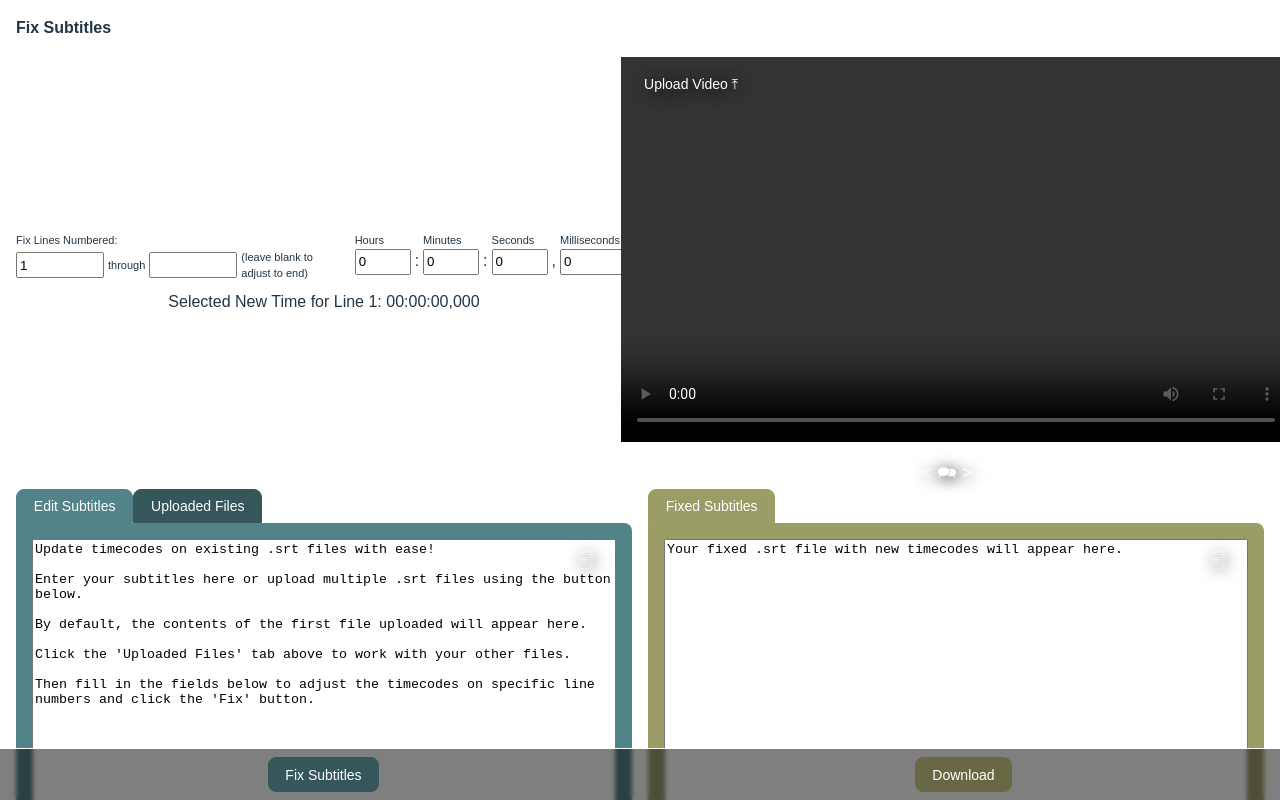
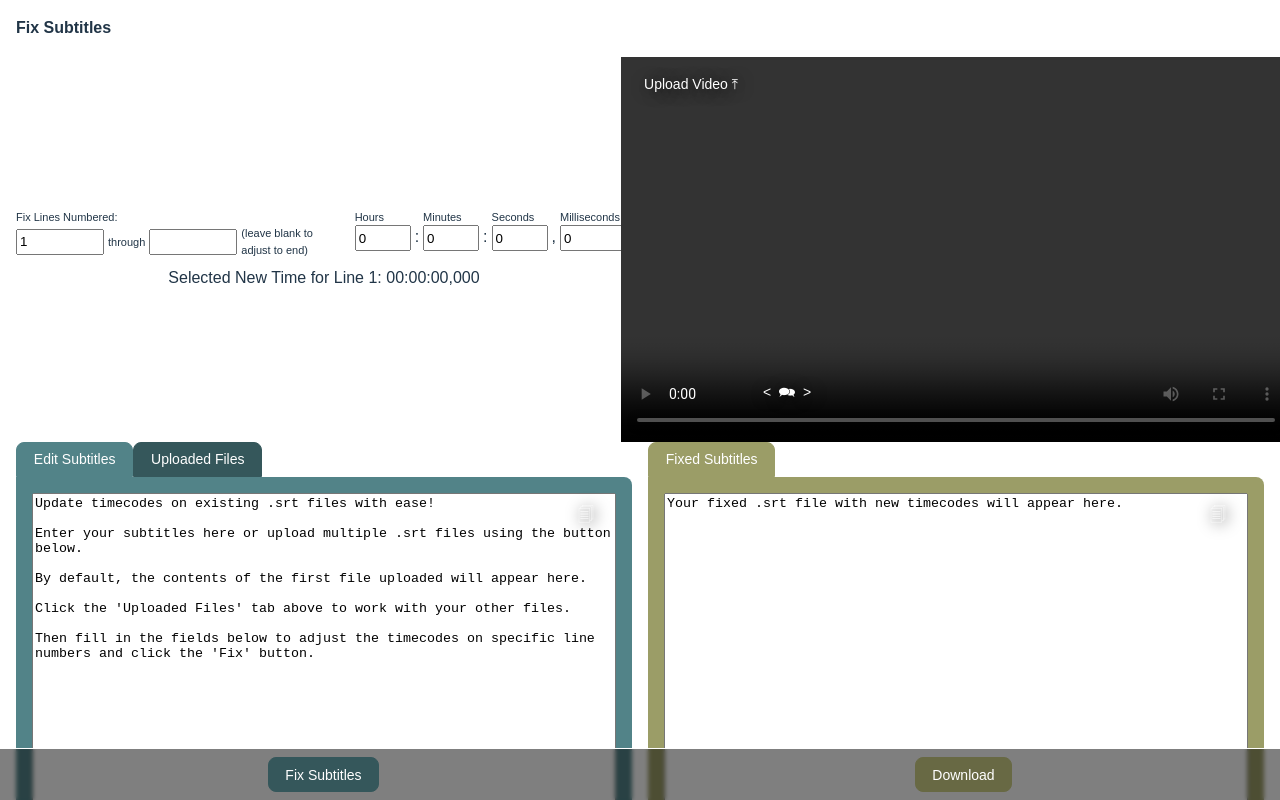
Before and after one commit to mrnolanhenry/srt-client, a React (Vite) app: page / in a window 1280 px wide. Shown: the top 800 px of the page. Built offline with nearby package versions, Linux system fonts and the light colour scheme.

Commit message:
video control buttons hovering over player

```diff
--- a/src/components/VideoControlButton/VideoControlButton.css
+++ b/src/components/VideoControlButton/VideoControlButton.css
@@ -37,6 +37,7 @@
     align-items: center;
     flex-direction: column;
     justify-content: center;
+    cursor: default;
 }
 
 .video-control-character {
--- a/src/components/VideoUploadAndPlayer/VideoUploadAndPlayer.css
+++ b/src/components/VideoUploadAndPlayer/VideoUploadAndPlayer.css
@@ -4,9 +4,6 @@
 
 .video-upload-button {
     position: absolute;
-    /* position: fixed; */
-    margin: 0 480px 320px 0px;
-    /* float: left; */
     z-index: 999;
     cursor: pointer;
     transition: .3s;
@@ -19,6 +16,19 @@
     margin: 0 530px 330px 0px;
 }
 
+#videoControlsRow {
+    position: absolute;
+    margin: 270px 320px 0px 0px;
+    z-index: 999;
+    transition: .3s;
+    color: white;
+    text-shadow: 2px 2px 15px rgba(0, 0, 0);
+    background-color: transparent;
+    border: none;
+    font-size: 14px;
+    padding: 6px;
+}
+
 .video-upload-label {
     cursor: pointer;
 }
@@ -27,3 +37,9 @@
     background-color: color-mix(in oklab, rgba(116, 184, 192, 0.5) 90%, black);
     border-color: color-mix(in oklab, rgba(116, 184, 192, 0.5) 90%, black);
 }
+
+
+#videoControlsRow {
+    .video-control-button-container:hover {
+    }
+}
--- a/src/components/VideoUploadAndPlayer/VideoUploadAndPlayer.tsx
+++ b/src/components/VideoUploadAndPlayer/VideoUploadAndPlayer.tsx
@@ -139,7 +139,6 @@ const VideoUploadAndPlayer = ({cues, videoRef, timeInput}: VideoUploadAndPlayerP
             {label}
           </label>
         </button>
-      </div>
         <div id="videoControlsRow" className="flex-row centered-row padded-row">
           <VideoControlButton
             controlText={ARROW_LEFT_CHAR}
@@ -156,6 +155,7 @@ const VideoUploadAndPlayer = ({cues, videoRef, timeInput}: VideoUploadAndPlayerP
             handleClick={goToNextCue}
           />
         </div>
+      </div>
     </>
   );
 };
```
Lines whose indentation alone changed are shown as unchanged.
